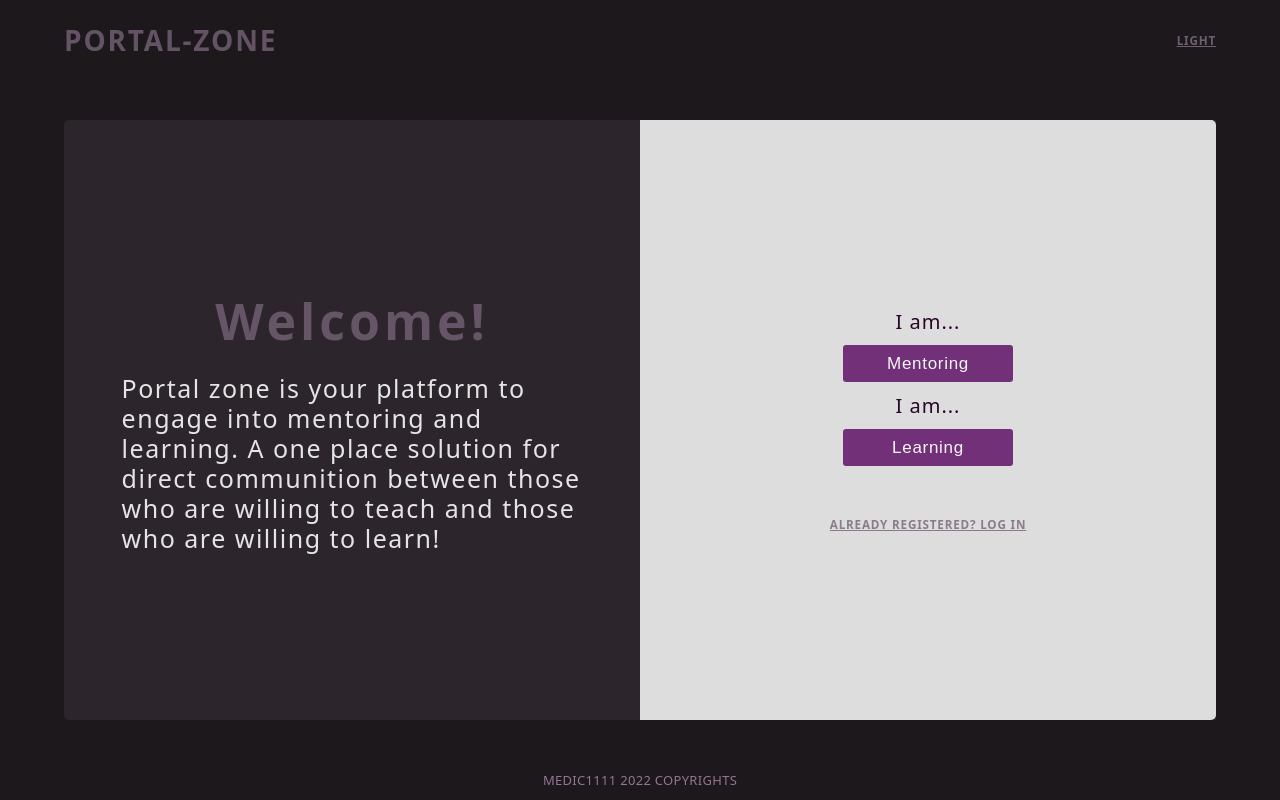
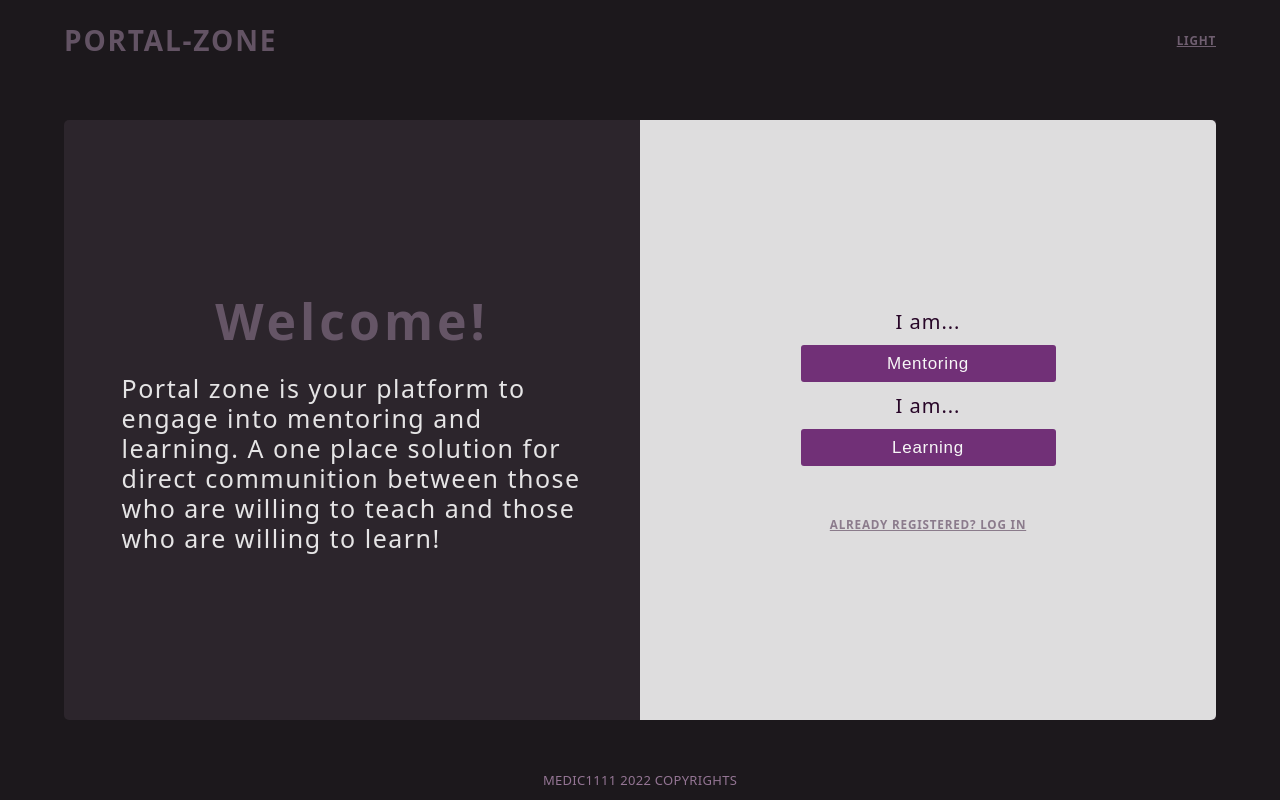
Before and after one commit to Medic1111/PORTAL-ZONE-MY-PORTAL-v2, a React (Create React App) app in the folder client/: page / in a window 1280 px wide. Built offline with nearby package versions, Linux system fonts and the light colour scheme.

Commit message:
Fixed border radius register form input and adjusted btn width to larger scale

```diff
--- a/client/src/components/Register/Register.module.css
+++ b/client/src/components/Register/Register.module.css
@@ -14,7 +14,6 @@
   height: 80%;
   gap: 1em;
   background-color: #84708626;
-
   color: #7d6b7eda;
   border-radius: 2px;
 }
@@ -36,6 +35,7 @@
   font-size: 1.7em;
   letter-spacing: 0.7px;
   color: #7d6b7eda;
+  border-radius: 0 3px 3px 0;
 }
 
 .btnBox {
--- a/client/src/components/Utilities/Button/Button.module.css
+++ b/client/src/components/Utilities/Button/Button.module.css
@@ -1,6 +1,6 @@
 .btn,
 .dark {
-  width: 10em;
+  width: 15em;
   border: transparent;
   border-radius: 3px;
   cursor: pointer;
```
Also changed, not shown: 1 other file (tests, documents, lock files or other folders).
